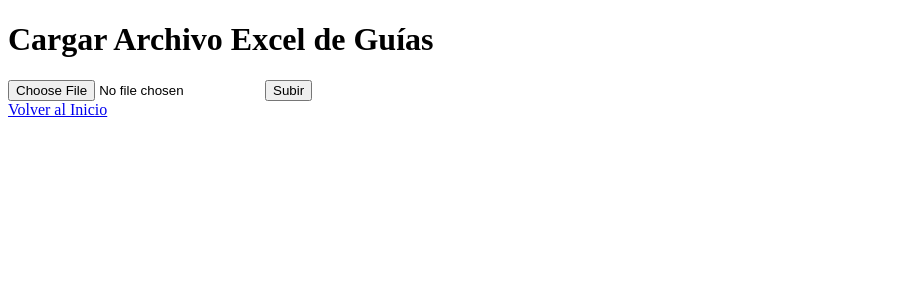
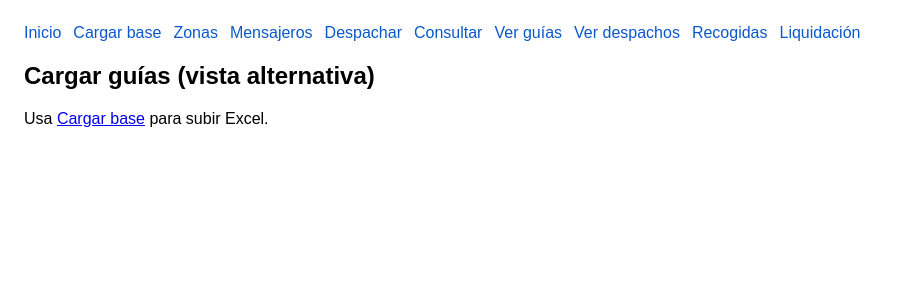
Before and after one commit to luisrobles062/mensajeria-app, a Flask app: template templates/cargar_guias.html in a window 1280 px wide. Shown: the top 300 px of the page, without its empty margins (0-915 px from the left). Run offline with Flask 3, Linux system fonts and the light colour scheme; the template is opened without the code that fills it, so the values that code supplies are empty; some libraries are stand-ins or nearby versions.

Commit message:
Update cargar_guias.html

```diff
--- a/templates/cargar_guias.html
+++ b/templates/cargar_guias.html
@@ -1,22 +1,6 @@
-
-<!doctype html>
-<html>
-<head><title>Cargar Guías</title></head>
-<body>
-  <h1>Cargar Archivo Excel de Guías</h1>
-  {% with messages = get_flashed_messages() %}
-    {% if messages %}
-      <ul>
-      {% for msg in messages %}
-        <li style="color:red;">{{ msg }}</li>
-      {% endfor %}
-      </ul>
-    {% endif %}
-  {% endwith %}
-  <form method="post" enctype="multipart/form-data">
-    <input type="file" name="archivo">
-    <input type="submit" value="Subir">
-  </form>
-  <a href="{{ url_for('index') }}">Volver al Inicio</a>
-</body>
-</html>
+{% extends "base.html" %}
+{% block title %}Cargar guías (alternativo){% endblock %}
+{% block content %}
+  <h2>Cargar guías (vista alternativa)</h2>
+  <p>Usa <a href="{{ url_for('cargar_base') }}">Cargar base</a> para subir Excel.</p>
+{% endblock %}
```
